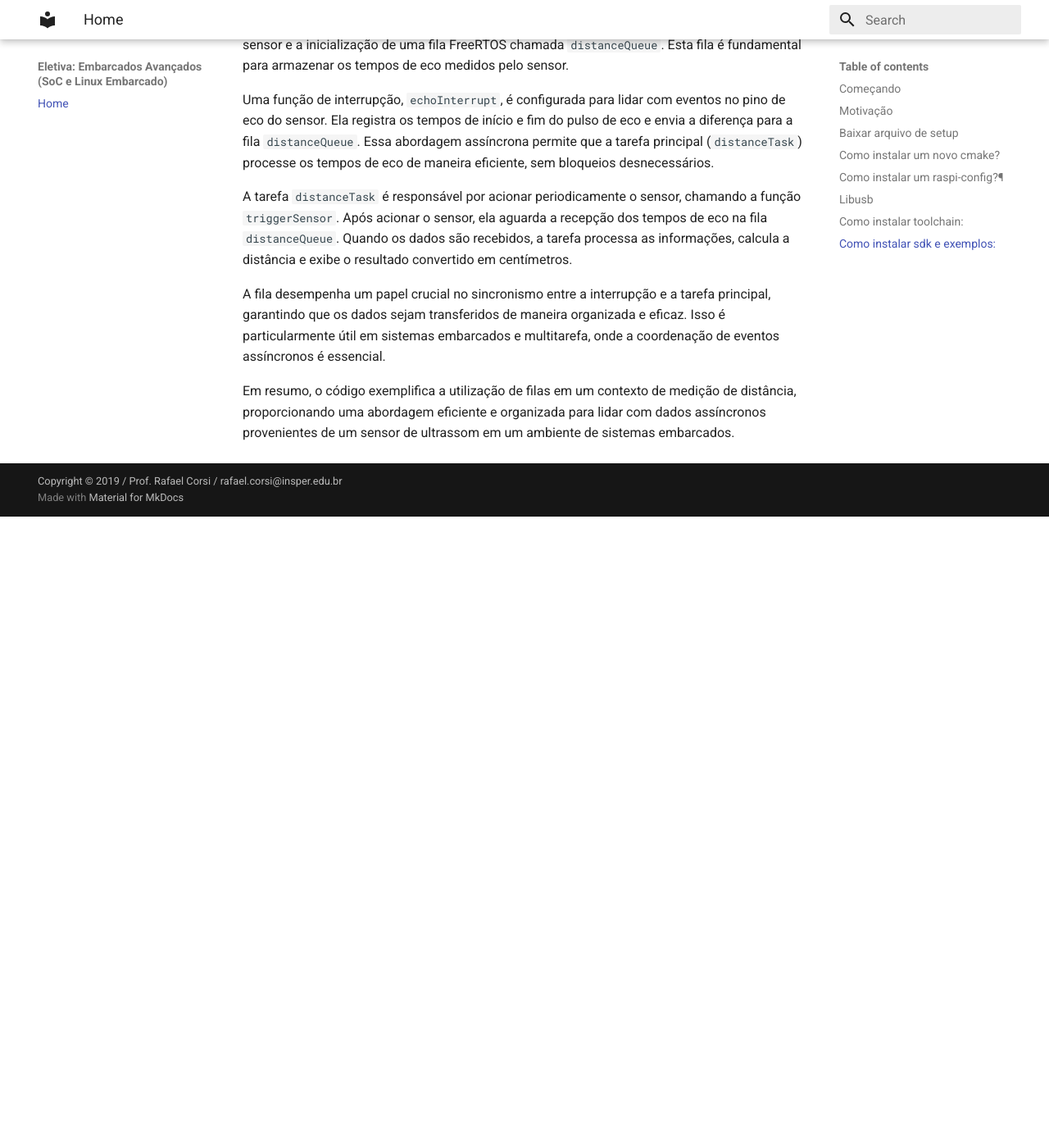
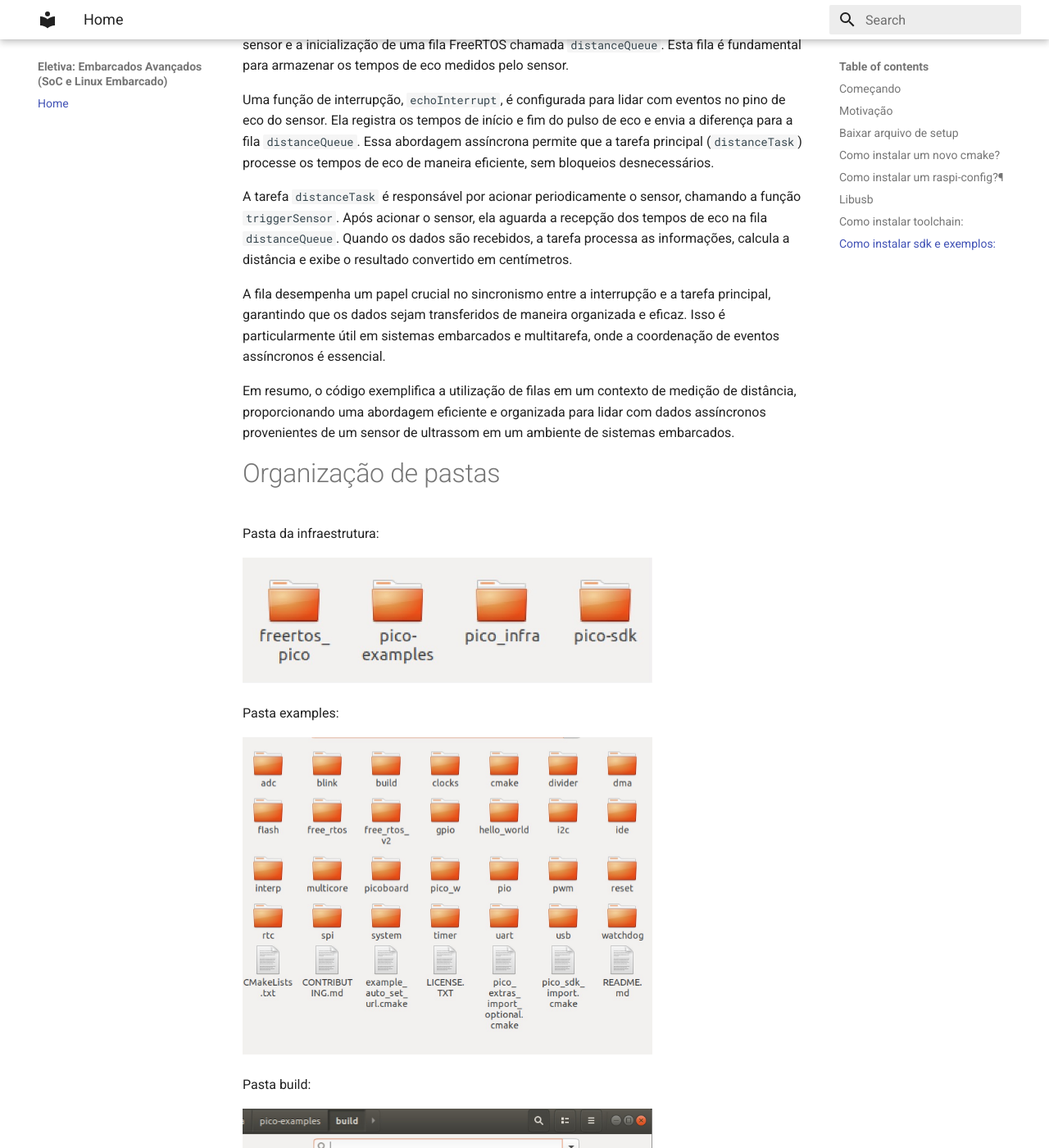
Before and after one commit to danielminson/Tutorial_freertos_pi_pico, an MkDocs documentation site: the page built from docs-src/index.md, in a window 1280 px wide and 1400 px high, scrolled down 8365 px. Shown: the whole window at 82% size. Built offline with MkDocs 1.6.1 and Material for MkDocs 9.7.7, drawn with Linux system fonts in a browser that asks for light colours; before the commit the page ends 8995 px from its top, so only the background shows below that.

Commit message:
acho que é o fim

```diff
--- a/docs-src/index.md
+++ b/docs-src/index.md
@@ -333,3 +333,17 @@ A tarefa `distanceTask` é responsável por acionar periodicamente o sensor, cha
 A fila desempenha um papel crucial no sincronismo entre a interrupção e a tarefa principal, garantindo que os dados sejam transferidos de maneira organizada e eficaz. Isso é particularmente útil em sistemas embarcados e multitarefa, onde a coordenação de eventos assíncronos é essencial.
 
 Em resumo, o código exemplifica a utilização de filas em um contexto de medição de distância, proporcionando uma abordagem eficiente e organizada para lidar com dados assíncronos provenientes de um sensor de ultrassom em um ambiente de sistemas embarcados.
+
+
+# Organização de pastas
+Pasta da infraestrutura:
+
+![](foto_c.jpeg){width=500}
+
+Pasta examples:
+
+![](foto_b.jpeg){width=500}
+
+Pasta build:
+
+![](foto_a.jpeg){width=500}
```
Also changed, not shown: docs-src/foto_a.jpeg (added), docs-src/foto_b.jpeg (added), docs-src/foto_c.jpeg (added).
